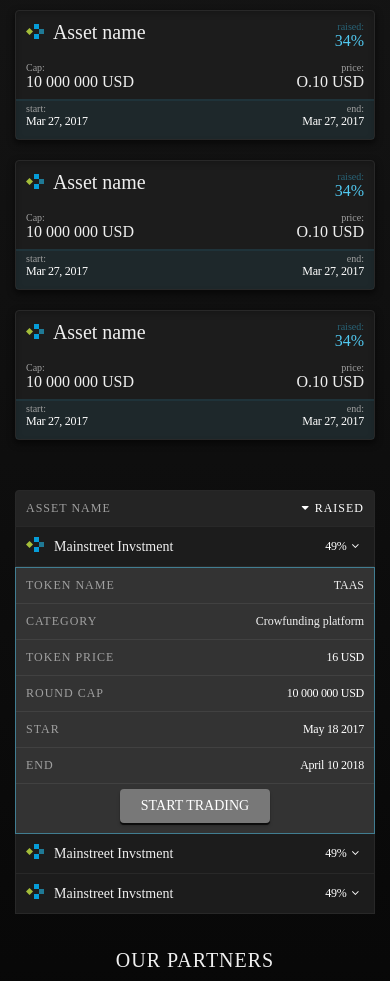
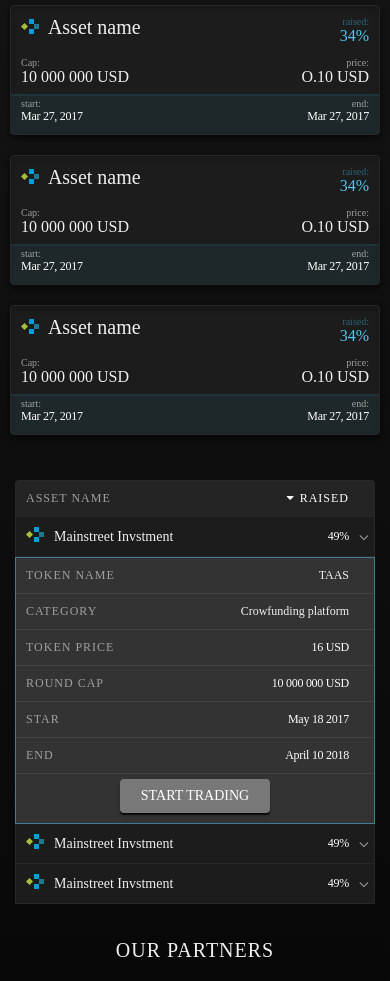
Before and after one commit to amseledka/bs.ex, a plain HTML site: page mobile-index.html in a window 390 px wide. Shown: the part 48-1029 px from the top of the page. Drawn offline with Linux system fonts and the light colour scheme.

Commit message:
Mobile edits

```diff
--- a/mobile-index.html
+++ b/mobile-index.html
@@ -124,7 +124,8 @@
         <div class="column-data asset-name">Mainstreet Invstment</div>
       </div>
       <div class="row">
-        <span class="column-data asset-raised-amount align-right">49%<i class="fa fa-angle-down"></i></span>
+        <span class="column-data asset-raised-amount align-right">49%</span>
+        <i class="fa fa-angle-down"></i>
       </div>
     </div>
     <div class="expanded-rows">
@@ -160,7 +161,8 @@
         <div class="column-data asset-name">Mainstreet Invstment</div>
       </div>
       <div class="row">
-        <span class="column-data asset-raised-amount align-right">49%<i class="fa fa-angle-down"></i></span>
+        <span class="column-data asset-raised-amount align-right">49%</span>
+        <i class="fa fa-angle-down"></i>
       </div>
     </div>
     <div class="row main-row collapse-toggle">
@@ -169,7 +171,8 @@
         <div class="column-data asset-name">Mainstreet Invstment</div>
       </div>
       <div class="row">
-        <span class="column-data asset-raised-amount align-right">49%<i class="fa fa-angle-down"></i></span>
+        <span class="column-data asset-raised-amount align-right">49%</span>
+        <i class="fa fa-angle-down"></i>
       </div>
     </div>
   </div>
--- a/mobile.css
+++ b/mobile.css
@@ -20,7 +20,7 @@
   .assets-stats-section {
     flex-direction: column;
     margin: 10px auto;
-    padding: 15px;
+    padding: 10px;
     width: 100%;
   }
 
@@ -34,6 +34,13 @@
     background: #1C1C1C;
     margin: 15px;
     width: calc(100% - 30px);
+  }
+
+  .asset-stats-table i.fa-angle-down {
+    color: rgba(255, 255, 255, 0.5);
+    font-size: 16px;
+    position: absolute;
+    right: 0;
   }
 
   .asset-stats-table .table-title-row {
@@ -51,6 +58,8 @@
     border-bottom: 1px solid #282828;
     border-left: 1px solid #282828;
     border-right: 1px solid #282828;
+    padding-right: 15px;
+    position: relative;
   }
 
   .asset-stats-table .expanded-rows {
```
